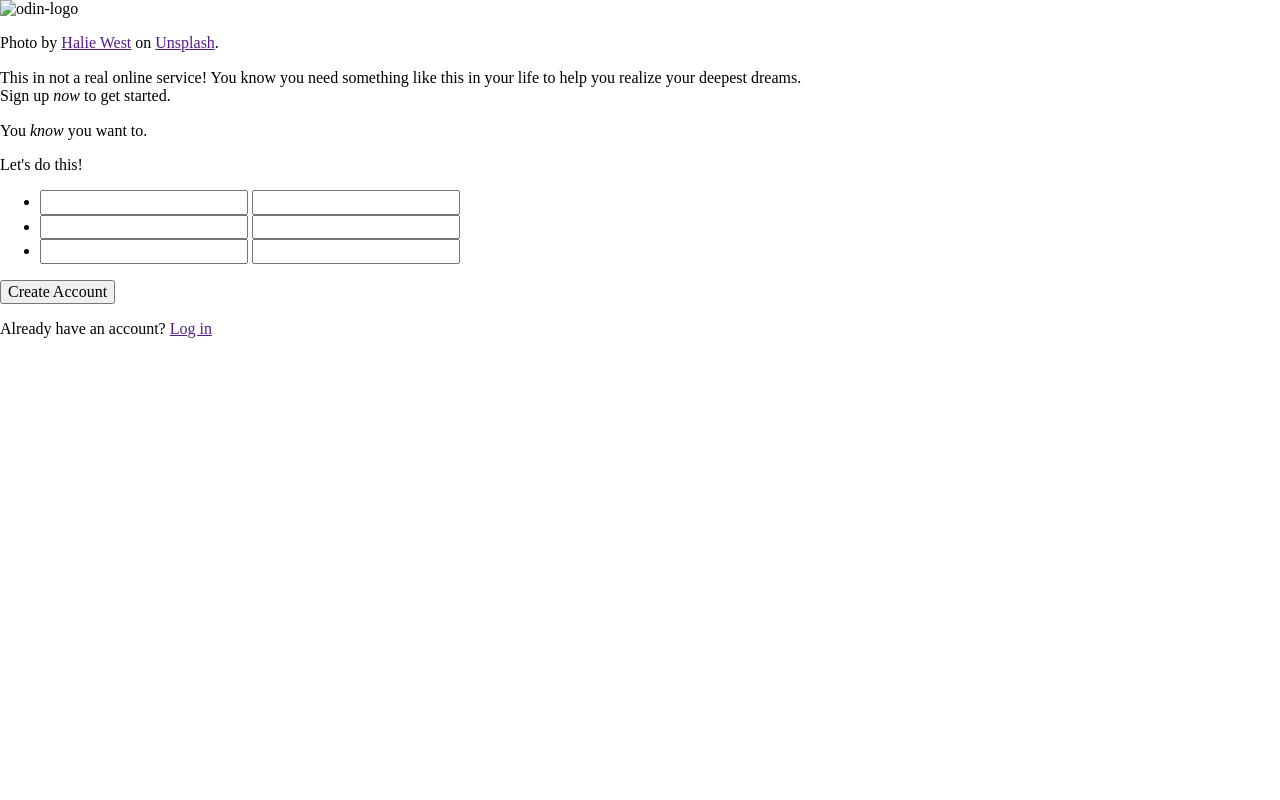
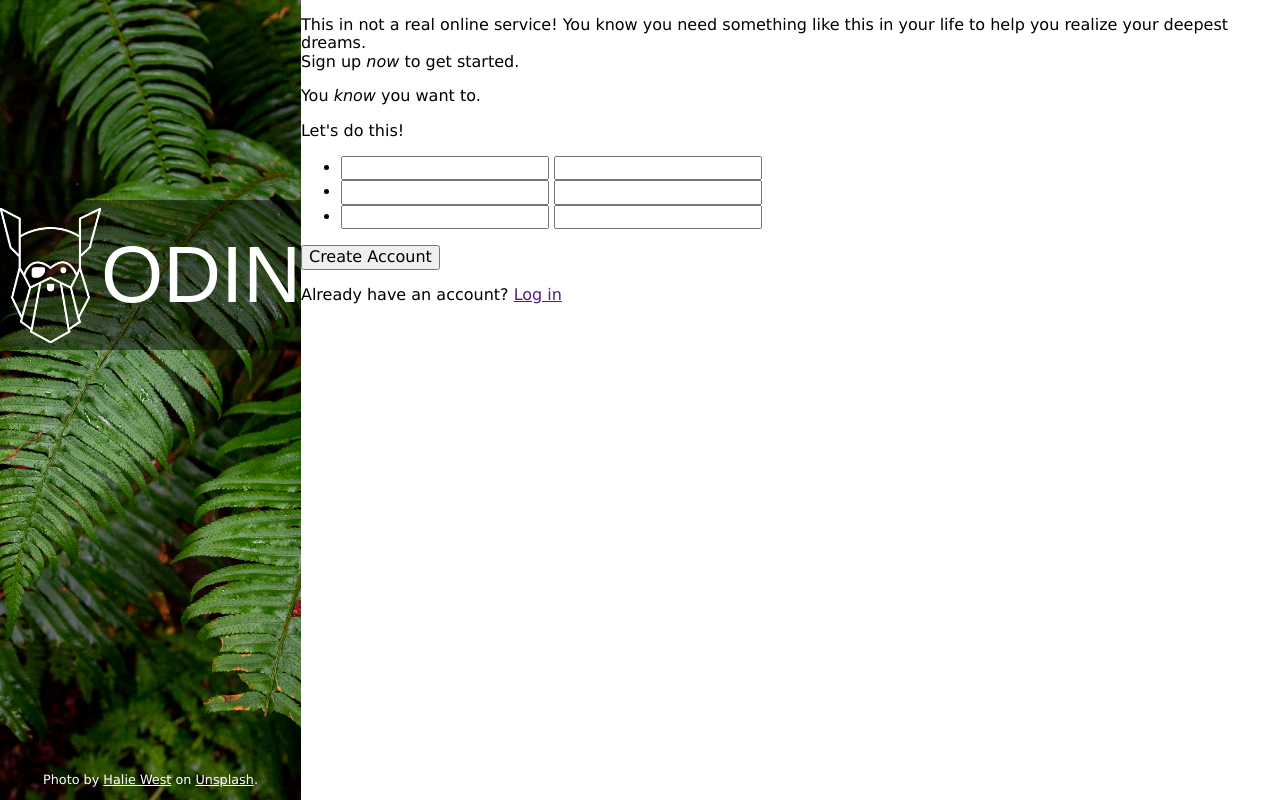
Before and after one commit to PKNYO/sign-up-form, a plain HTML site: page index.html in a window 1280 px wide. Drawn offline with Linux system fonts and the light colour scheme; a web font is replaced by a local one.

Commit message:
Left side styled
All the left side of the page is okay

```diff
--- a/index.html
+++ b/index.html
@@ -9,11 +9,13 @@
     <script src="./main.js"></script>
 </head>
 <body>
+    <div class="container">
         <div class="left">
             <div class="black">
-            <img src="" alt="odin-logo">
-            <p>Photo by <a href="">Halie West</a> on <a href="">Unsplash</a>.</p>
+                <img class="logo-img" src="./image/odin-lined.png" alt="odin-logo">
+                <p class="logo-text">ODIN</p>
             </div>
+            <p class="credits">Photo by <a href="">Halie West</a> on <a href="">Unsplash</a>.</p>
         </div>
         <div class="right">
             <div>
@@ -53,5 +55,6 @@
                 <p>Already have an account? <a href="">Log in</a></p>
             </div>
         </div>
+    </div>
 </body>
 </html>
--- a/style.css
+++ b/style.css
@@ -0,0 +1,44 @@
+@import url(https://db.onlinewebfonts.com/c/7d460b18433753a097e5bc2bad7c8dd9?family=Norse+Bold);
+
+.container {
+    display: flex;
+    height: 100vh;
+    font-family: Verdana, Geneva, Tahoma, sans-serif;
+}
+
+.left {
+    background-image: url(./image/halie-west-25xggax4bSA-unsplash.jpg);
+    background-position: center;
+    background-size: auto 100%;
+    flex: 1;
+    width: 30vw;
+    display: flex;
+    flex-direction: column;
+    justify-content: space-between;
+
+    > .black {
+        display: flex;
+        background-color: rgba(0, 0, 0, 0.47);
+        color: white;
+        font-family: Norse Bold, sans-serif;
+        font-size: 5rem;
+        height: 150px;
+        align-items: center;
+        justify-content: center;
+        margin-top: 200px;
+
+        > img {
+            height: 90%;
+        }
+    }
+
+    > .credits {
+        color: white;
+        font-size: 0.8rem;
+        text-align: center;
+
+        > a {
+            color: white;
+        }
+    }
+}
```
Also changed, not shown: image/halie-west-25xggax4bSA-unsplash.jpg (added), image/odin-lined.png (added). Lines whose indentation alone changed are shown as unchanged.
